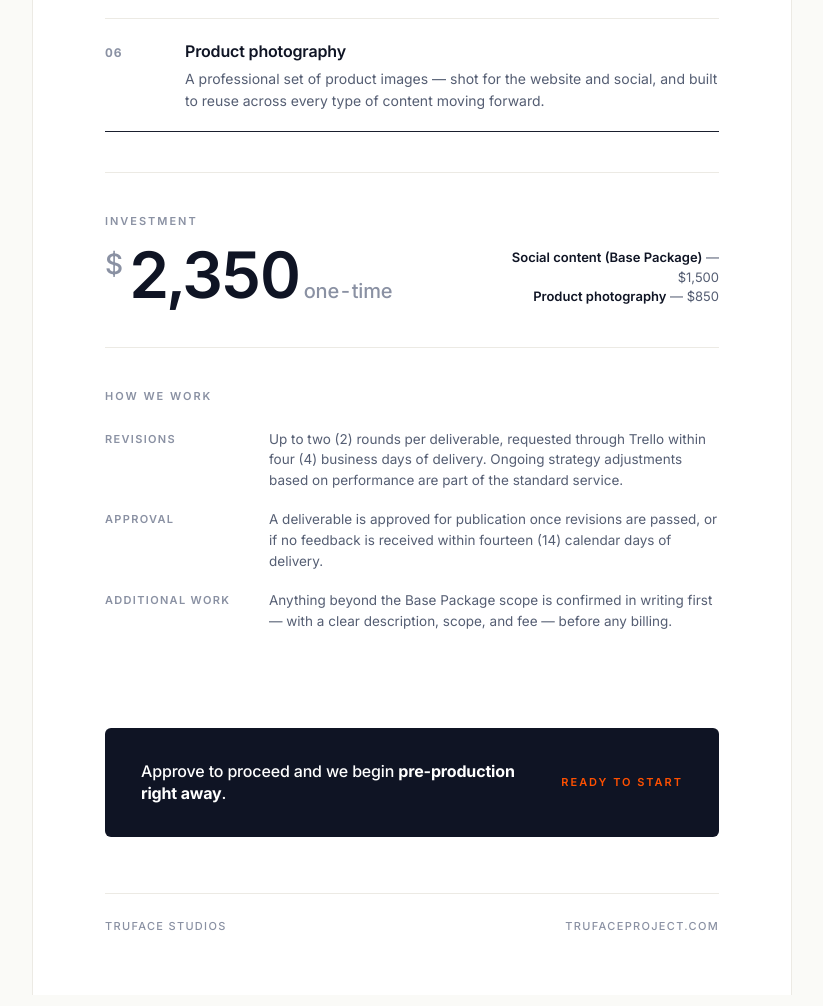
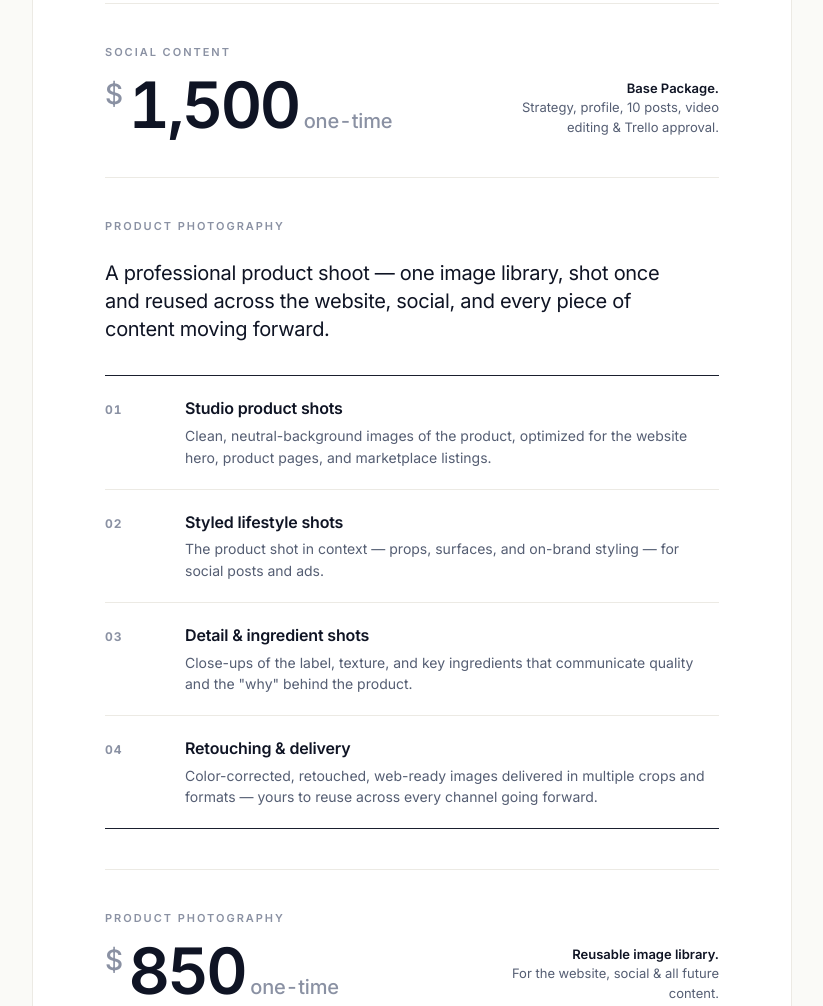
Before and after one commit to INVEXAGROWTH/sana-diferente, a plain HTML site: page index.html in a window 1280 px wide. Shown: the part 1271-2277 px from the top of the page, without its empty margins (228-1051 px from the left). Drawn offline with Linux system fonts and the light colour scheme.

Commit message:
Split into two priced sections; add product photography scope of work

```diff
--- a/index.html
+++ b/index.html
@@ -357,8 +357,8 @@
   </section>
 
   <section class="block">
-    <div class="eyebrow">Scope of work</div>
-    <p class="lede">A complete launch package, built from zero — content strategy, a launch-ready profile, professional product photography, ten strategic pieces, and a clean Trello approval flow.</p>
+    <div class="eyebrow">Social content · Base Package</div>
+    <p class="lede">A content launch built from zero — strategy, a launch-ready profile, ten strategic pieces, and a clean Trello approval flow.</p>
 
     <div class="locations">
       <span class="chip">Instagram</span>
@@ -396,10 +396,47 @@
           <div class="body">Continuous use of Trello so you review and approve every piece before it goes live.</div>
         </div>
       </li>
+    </ol>
+  </section>
+
+  <section class="invest">
+    <div>
+      <div class="label">Social content</div>
+      <div class="price"><span class="currency">$</span>1,500<span class="per"> one-time</span></div>
+    </div>
+    <div class="meta">
+      <b>Base Package.</b><br/>
+      Strategy, profile, 10 posts, video editing &amp; Trello approval.
+    </div>
+  </section>
+
+  <section class="block">
+    <div class="eyebrow">Product photography</div>
+    <p class="lede">A professional product shoot — one image library, shot once and reused across the website, social, and every piece of content moving forward.</p>
+
+    <ol class="scope">
       <li>
         <div>
-          <div class="title">Product photography</div>
-          <div class="body">A professional set of product images — shot for the website and social, and built to reuse across every type of content moving forward.</div>
+          <div class="title">Studio product shots</div>
+          <div class="body">Clean, neutral-background images of the product, optimized for the website hero, product pages, and marketplace listings.</div>
+        </div>
+      </li>
+      <li>
+        <div>
+          <div class="title">Styled lifestyle shots</div>
+          <div class="body">The product shot in context — props, surfaces, and on-brand styling — for social posts and ads.</div>
+        </div>
+      </li>
+      <li>
+        <div>
+          <div class="title">Detail &amp; ingredient shots</div>
+          <div class="body">Close-ups of the label, texture, and key ingredients that communicate quality and the "why" behind the product.</div>
+        </div>
+      </li>
+      <li>
+        <div>
+          <div class="title">Retouching &amp; delivery</div>
+          <div class="body">Color-corrected, retouched, web-ready images delivered in multiple crops and formats — yours to reuse across every channel going forward.</div>
         </div>
       </li>
     </ol>
@@ -407,12 +444,12 @@
 
   <section class="invest">
     <div>
-      <div class="label">Investment</div>
-      <div class="price"><span class="currency">$</span>2,350<span class="per"> one-time</span></div>
+      <div class="label">Product photography</div>
+      <div class="price"><span class="currency">$</span>850<span class="per"> one-time</span></div>
     </div>
     <div class="meta">
-      <b>Social content (Base Package)</b> — $1,500<br/>
-      <b>Product photography</b> — $850
+      <b>Reusable image library.</b><br/>
+      For the website, social &amp; all future content.
     </div>
   </section>
 
```
